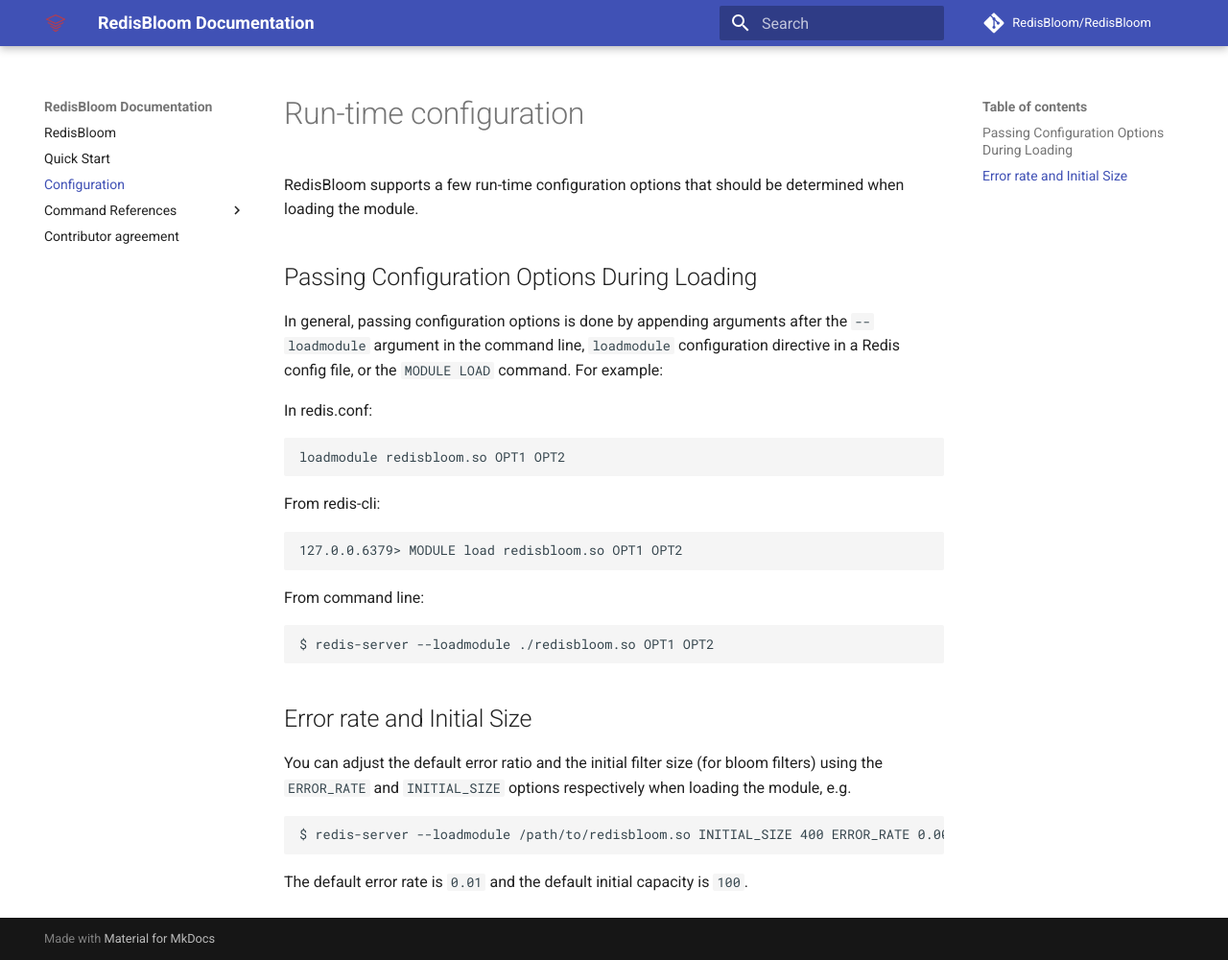
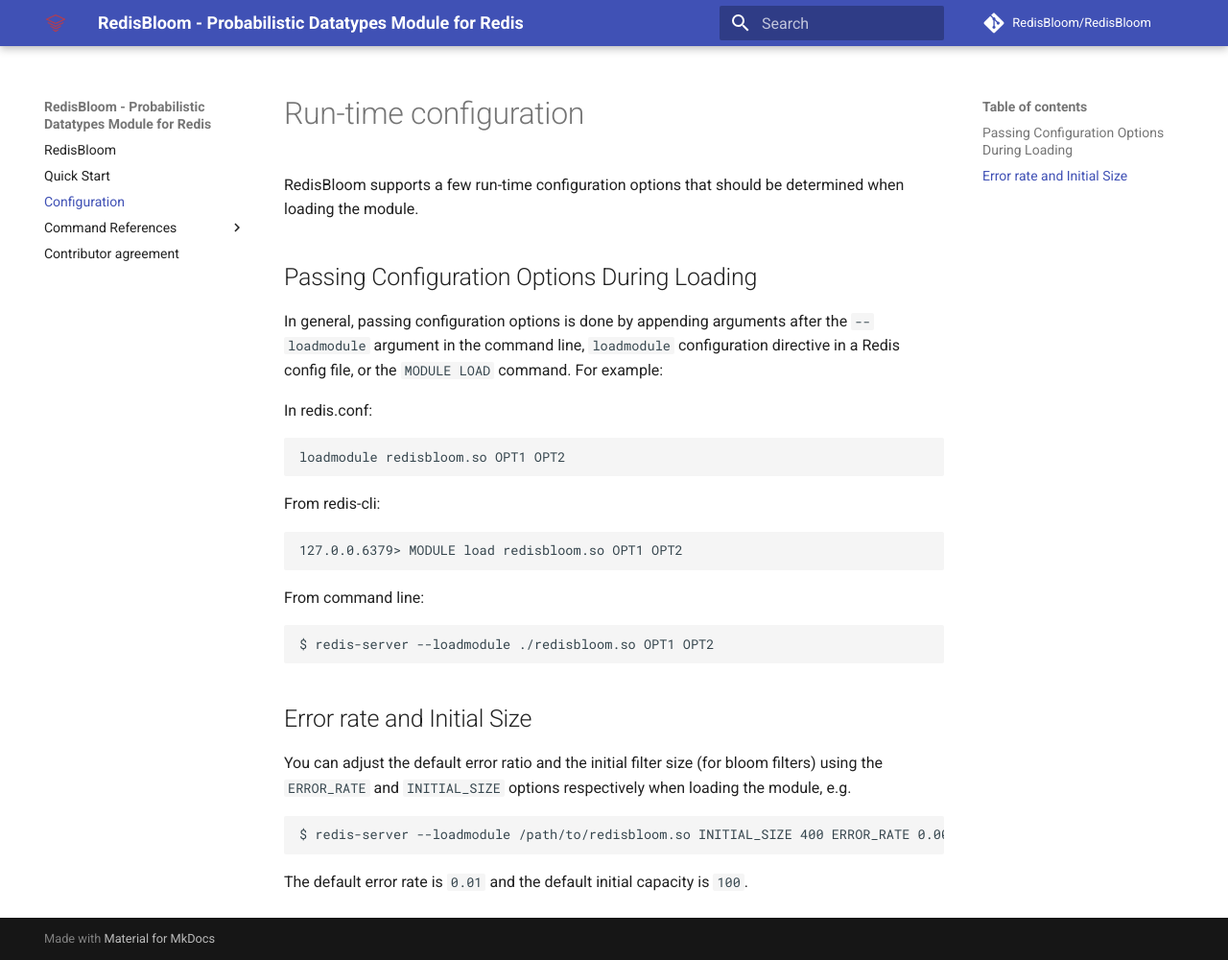
Before and after one commit to RedisBloom/RedisBloom, an MkDocs documentation site: the page built from docs/Configuration.md, in a window 1280 px wide and 1000 px high. Shown: the whole window at 96% size. Built offline with MkDocs 1.6.1 and Material for MkDocs 9.7.7, drawn with Linux system fonts in a browser that asks for light colours; comment, search, counter and statistics services are not loaded.

Commit message:
update title

```diff
--- a/mkdocs.yml
+++ b/mkdocs.yml
@@ -1,4 +1,4 @@
-site_name: RedisBloom Documentation
+site_name: RedisBloom - Probabilistic Datatypes Module for Redis
 site_url: http://redisbloom.io
 repo_url: https://github.com/RedisBloom/RedisBloom
 repo_name: RedisBloom/RedisBloom
```
